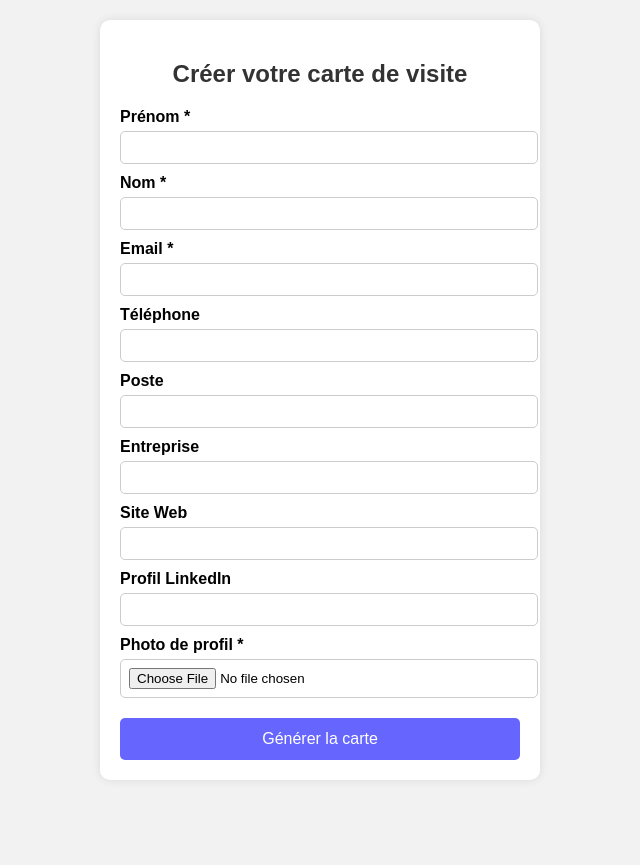
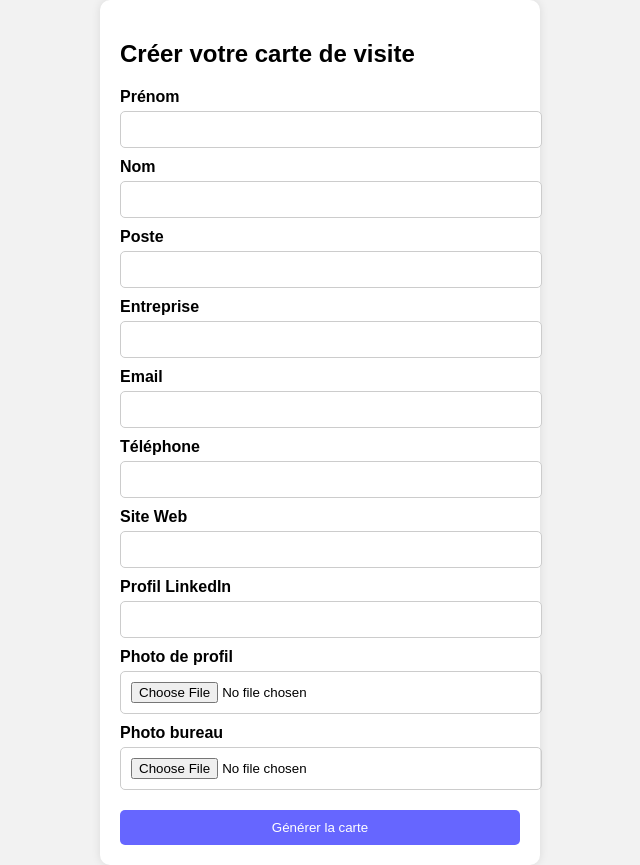
Before and after one commit to solutionspelichet/businesscard, a Flask app: page / in a window 1280 px wide. Shown: the whole page, without its empty margins (320-960 px from the left). Before the commit the page ends 780 px from the top, so only its background shows below. Run offline with Flask 3, Linux system fonts and the light colour scheme.

Commit message:
Add files via upload

```diff
--- a/templates/form.html
+++ b/templates/form.html
@@ -1,3 +1,4 @@
+
 <!DOCTYPE html>
 <html lang="fr">
 <head>
@@ -8,12 +9,12 @@
     body {
       font-family: Arial, sans-serif;
       background-color: #f2f2f2;
-      margin: 0;
-      padding: 0;
       display: flex;
       justify-content: center;
       align-items: center;
       min-height: 100vh;
+      margin: 0;
+      padding: 0;
     }
     .form-container {
       width: 90%;
@@ -23,32 +24,24 @@
       border-radius: 10px;
       box-shadow: 0 0 10px rgba(0,0,0,0.1);
     }
-    h2 {
-      text-align: center;
-      color: #333;
-    }
     label {
       display: block;
       margin-top: 10px;
       font-weight: bold;
     }
-    input[type="text"], input[type="email"], input[type="url"], input[type="tel"], input[type="file"] {
+    input, button {
       width: 100%;
-      padding: 8px;
+      padding: 10px;
       margin-top: 5px;
+      border-radius: 5px;
       border: 1px solid #ccc;
-      border-radius: 5px;
     }
     button {
-      width: 100%;
       background-color: #6666ff;
       color: white;
       border: none;
-      padding: 12px;
-      border-radius: 5px;
+      cursor: pointer;
       margin-top: 20px;
-      font-size: 16px;
-      cursor: pointer;
     }
     button:hover {
       background-color: #4d4ddf;
@@ -58,34 +51,26 @@
 <body>
   <form class="form-container" action="/submit" method="POST" enctype="multipart/form-data">
     <h2>Créer votre carte de visite</h2>
-
-    <label for="first_name">Prénom *</label>
+    <label for="first_name">Prénom</label>
     <input type="text" name="first_name" required>
-
-    <label for="last_name">Nom *</label>
+    <label for="last_name">Nom</label>
     <input type="text" name="last_name" required>
-
-    <label for="email">Email *</label>
-    <input type="email" name="email" required>
-
+    <label for="job_title">Poste</label>
+    <input type="text" name="job_title">
+    <label for="company">Entreprise</label>
+    <input type="text" name="company">
+    <label for="email">Email</label>
+    <input type="email" name="email">
     <label for="phone">Téléphone</label>
     <input type="tel" name="phone">
-
-    <label for="job_title">Poste</label>
-    <input type="text" name="job_title">
-
-    <label for="company">Entreprise</label>
-    <input type="text" name="company">
-
     <label for="website">Site Web</label>
     <input type="url" name="website">
-
     <label for="linkedin">Profil LinkedIn</label>
     <input type="url" name="linkedin">
-
-    <label for="photo">Photo de profil *</label>
-    <input type="file" name="photo" accept="image/*" required>
-
+    <label for="photo">Photo de profil</label>
+    <input type="file" name="photo" accept="image/*">
+    <label for="office">Photo bureau</label>
+    <input type="file" name="office" accept="image/*">
     <button type="submit">Générer la carte</button>
   </form>
 </body>
```
Also changed, not shown: templates/index_template.html (+46 -7 lines).
